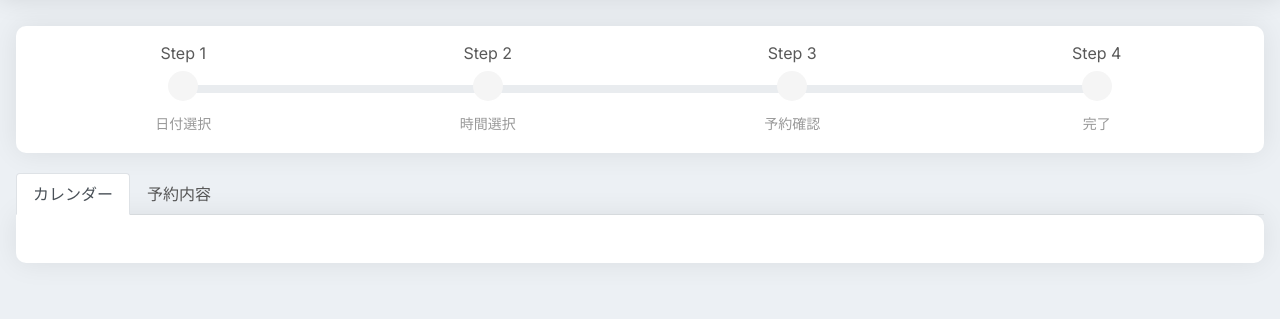
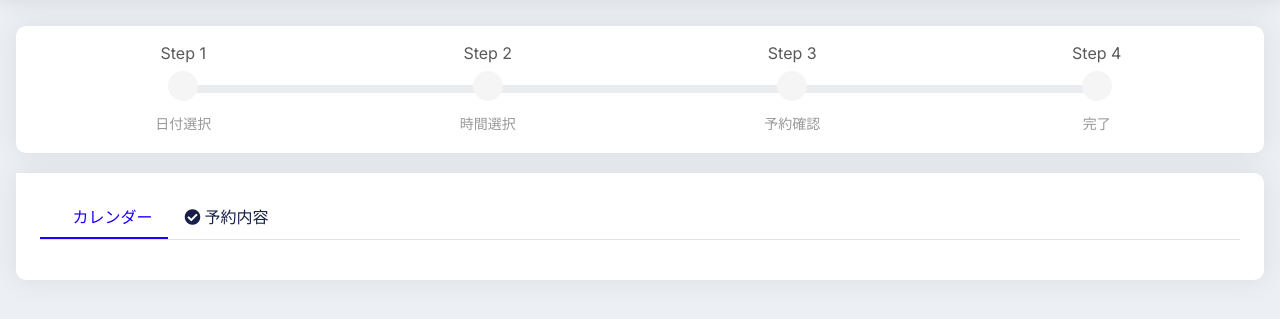
Before and after one commit to manabuyoshikawa0109/kunijima, a Laravel app: template resources/views/user/pages/auth/reservation/select_time.blade.php in a window 1280 px wide. Shown: the part 70-389 px from the top of the page. Run offline with Laravel 8, Linux system fonts and the light colour scheme; the template is opened without the code that fills it, so the values that code supplies are empty; some libraries are stand-ins or nearby versions; some web fonts are replaced.

Commit message:
テニスコート予約画面 タブのUIを変更

```diff
--- a/resources/views/user/pages/auth/reservation/select_time.blade.php
+++ b/resources/views/user/pages/auth/reservation/select_time.blade.php
@@ -36,24 +36,24 @@
 
 		@include('user.pages.auth.reservation.common.steps')
 
-		<ul class="nav nav-tabs">
+		<div class="card-box p-sm-4 px-2 py-3 mb-4" style="border-top-left-radius: 0 !important;">
+			<div class="tab">
+				<ul class="nav nav-tabs customtab mb-3" role="tablist">
 					<li class="nav-item">
-				<a class="nav-link active" href="#select-time-calendar" data-toggle="tab">カレンダー</a>
+						<a class="nav-link active" data-toggle="tab" href="#select-time-calendar" role="tab" aria-selected="true"><span class="micon dw dw-calendar-1 mr-1"></span>カレンダー</a>
 					</li>
 					<li class="nav-item">
-				<a class="nav-link" href="#reservation" data-toggle="tab">予約内容</a>
+						<a class="nav-link" data-toggle="tab" href="#reservation" role="tab" aria-selected="false"><i class="fas fa-check-circle mr-1"></i>予約内容</a>
 					</li>
 				</ul>
+
 				<div class="tab-content">
-			<div id="select-time-calendar" class="tab-pane active">
-				<div class="card-box p-sm-4 px-2 py-3 mb-4" style="border-top-left-radius: 0 !important;">
+					<div class="tab-pane fade show active" id="select-time-calendar" role="tabpanel">
 						<div class="calendar-wrap">
 							<div id="calendar"></div>
 						</div>
 					</div>
-			</div>
-			<div id="reservation" class="tab-pane">
-				<div class="card-box p-sm-4 px-2 py-3 mb-4" style="border-top-left-radius: 0 !important;">
+					<div class="tab-pane fade" id="reservation" role="tabpanel">
 						<form action="{{ $page->confirmUrl() }}" method="post">
 							@csrf
 							<div class="table-responsive">
@@ -83,6 +83,7 @@
 								<button type="submit" class="btn btn-sm btn-dark"><i class="fas fa-check-circle mr-1"></i>予約内容を確認する</button>
 							</div>
 						</form>
+					</div>
 				</div>
 			</div>
 		</div>
```
Lines whose indentation alone changed are shown as unchanged.
